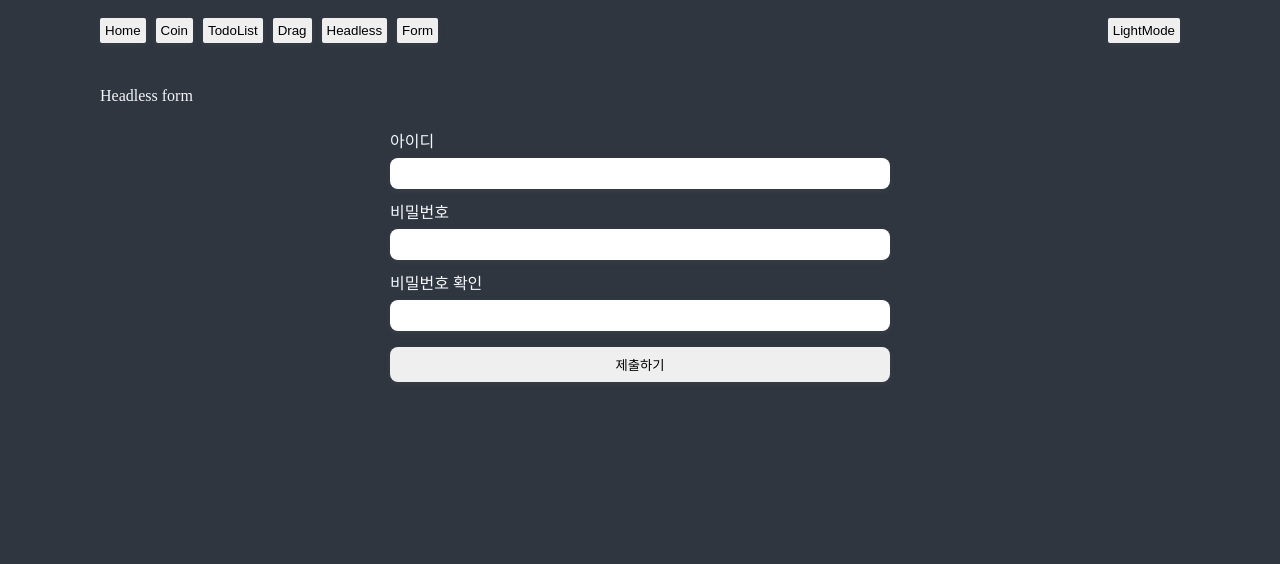
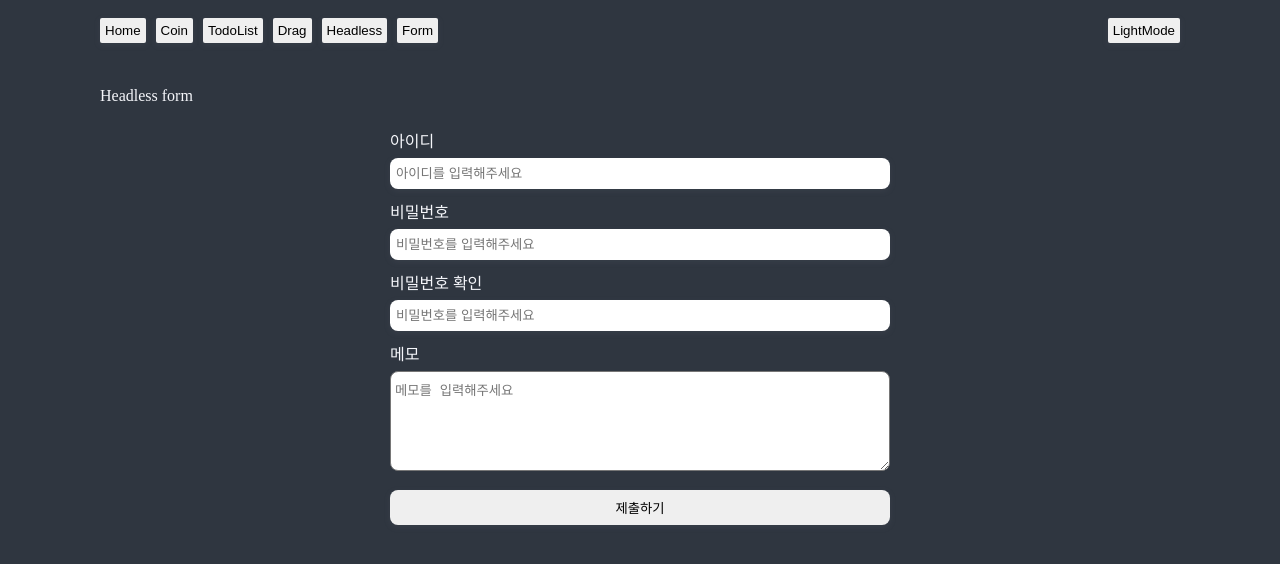
Before and after one commit to moolbum/react-masterclass, a React (Create React App) app: page /form in a window 1280 px wide. Shown: the top 564 px of the page. Built offline with nearby package versions, Linux system fonts and the light colour scheme.

Commit message:
add: placeholer, children 있을시 children render

```diff
--- a/src/components/atoms/Form/index.tsx
+++ b/src/components/atoms/Form/index.tsx
@@ -39,9 +39,19 @@ interface FormControlProps
   extends DetailedHTMLProps<
     InputHTMLAttributes<HTMLInputElement>,
     HTMLInputElement
-  > {}
+  > {
+  asChild?: boolean;
+}
 
-function FormControl({ ...rest }: FormControlProps) {
+function FormControl({
+  children,
+  asChild,
+  ...rest
+}: PropsWithChildren<FormControlProps>) {
+  if (asChild || children) {
+    return <div {...rest}>{children}</div>;
+  }
+
   return <input {...rest} />;
 }
 
--- a/src/pages/Form/index.tsx
+++ b/src/pages/Form/index.tsx
@@ -11,6 +11,7 @@ function HeadlessForm() {
       name: formData.get("name"),
       password: formData.get("password"),
       passwordCheck: formData.get("passwordCheck"),
+      description: formData.get("description"),
     };
 
     console.log("submit form>>>>>>>", data);
@@ -23,7 +24,12 @@ function HeadlessForm() {
       <StyledForm onSubmit={handleSubmit}>
         <StyledField>
           <Form.Label htmlFor="name">아이디</Form.Label>
-          <StyledControl type="text" id="name" name="name" required />
+          <StyledControl
+            id="name"
+            name="name"
+            placeholder="아이디를 입력해주세요"
+            required
+          />
         </StyledField>
 
         <StyledField>
@@ -32,6 +38,7 @@ function HeadlessForm() {
             type="password"
             id="password"
             name="password"
+            placeholder="비밀번호를 입력해주세요"
             required
           />
         </StyledField>
@@ -42,8 +49,20 @@ function HeadlessForm() {
             type="password"
             id="passwordCheck"
             name="passwordCheck"
+            placeholder="비밀번호를 입력해주세요"
             required
           />
+        </StyledField>
+
+        <StyledField>
+          <Form.Label htmlFor="description">메모</Form.Label>
+          <StyledControl
+            id="description"
+            name="description"
+            style={{ padding: "0" }}
+          >
+            <StyledTextArea placeholder="메모를 입력해주세요" />
+          </StyledControl>
         </StyledField>
 
         <StyledSubmit type="submit">제출하기</StyledSubmit>
@@ -76,3 +95,10 @@ const StyledSubmit = styled(Form.Submit)`
   padding: 8px 6px;
   border-radius: 8px;
 `;
+
+const StyledTextArea = styled.textarea`
+  width: 100%;
+  border-radius: 8px;
+  min-height: 100px;
+  padding: 8px 4px;
+`;
```
